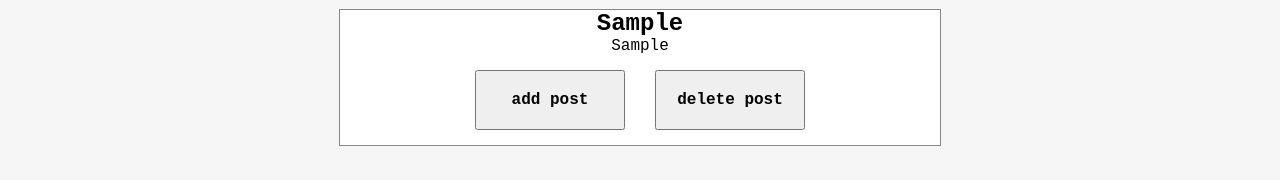
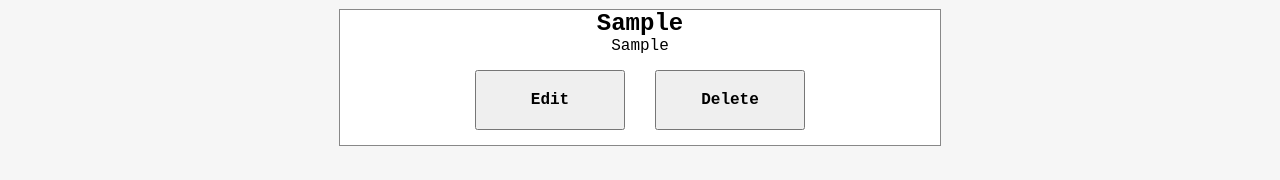
Before and after one commit to MaiMeselhi/crudAppUsingReduxToolkit, a React (Create React App) app: page / in a window 1280 px wide. Both pictures are taken after typing "Sample", "Sample" into the empty fields and a click on the button "Add Post". Shown: the part 164-344 px from the top of the page. Built offline with nearby package versions, Linux system fonts and the light colour scheme.

Commit message:
create editPost function using reduxtoolkit

```diff
--- a/src/components/posts.jsx
+++ b/src/components/posts.jsx
@@ -1,10 +1,15 @@
 import React, { useState } from "react";
-import { addPost, deletePost } from "../redux/postsSlice";
+import { addPost, deletePost, editPost } from "../redux/postsSlice";
 import { useDispatch, useSelector } from "react-redux/es/exports";
+import { editableInputTypes } from "@testing-library/user-event/dist/utils";
 
 export default function Posts() {
     const [title, setTitle] = useState("");
     const [description, setDescription] = useState("");
+    const [edit, setEdit] = useState(false);
+    const [id, setId] = useState(null);
+    const [editTitle, setEditTitle] = useState("");
+    const [editDescription, setEditDescription] = useState("");
     const posts = useSelector((state) => state.posts.items);
     const dispatch = useDispatch();
     return (
@@ -44,14 +49,55 @@ export default function Posts() {
                           <div className="post" key={post.id}>
                               <h2>{post.title}</h2>
                               <p>{post.description}</p>
-                              <button>add post</button>
+                              <button
+                                  onClick={() => {
+                                      setEdit(true);
+                                      setId(post.id);
+                                  }}
+                              >
+                                  Edit{" "}
+                              </button>
                               <button
                                   onClick={() => {
                                       dispatch(deletePost({ id: post.id }));
                                   }}
                               >
-                                  delete post
+                                  Delete
                               </button>
+                              <br />
+                              {edit && id == post.id && (
+                                  <>
+                                      <input
+                                          type="text"
+                                          placeholder="edit title"
+                                          onChange={(e) =>
+                                              setEditTitle(e.target.value)
+                                          }
+                                      />
+                                      <input
+                                          type="text"
+                                          placeholder="edit description"
+                                          onChange={(e) =>
+                                              setEditDescription(e.target.value)
+                                          }
+                                      />
+                                      <button
+                                          onClick={() => {
+                                              dispatch(
+                                                  editPost({
+                                                      id: post.id,
+                                                      title: editTitle,
+                                                      description:
+                                                          editDescription,
+                                                  })
+                                              );
+                                              setEdit(false);
+                                          }}
+                                      >
+                                          Edit
+                                      </button>
+                                  </>
+                              )}
                           </div>
                       ))
                     : "there no posts"}
--- a/src/redux/postsSlice.jsx
+++ b/src/redux/postsSlice.jsx
@@ -12,10 +12,18 @@ export const postsSlice = createSlice({
                 (item) => item.id != action.payload.id
             );
         },
+        editPost: function (state, action) {
+            state.items.map((item) => {
+                if (item.id == action.payload.id) {
+                    item.title = action.payload.title;
+                    item.description = action.payload.description;
+                }
+            });
+        },
     },
 });
 
 // Action creators are generated for each case reducer function
-export const { addPost, deletePost } = postsSlice.actions;
+export const { addPost, deletePost, editPost } = postsSlice.actions;
 
 export default postsSlice.reducer;
```
